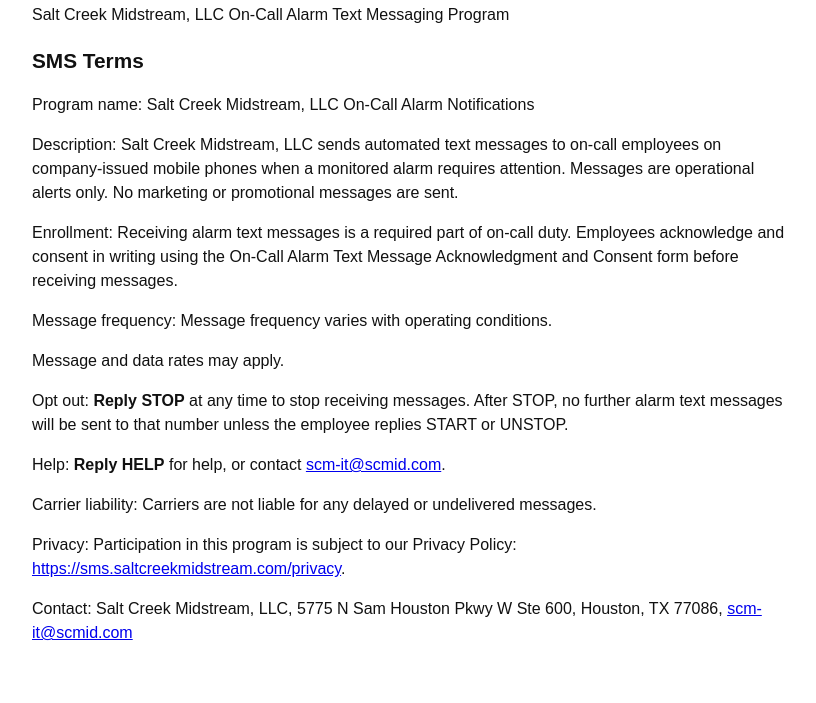
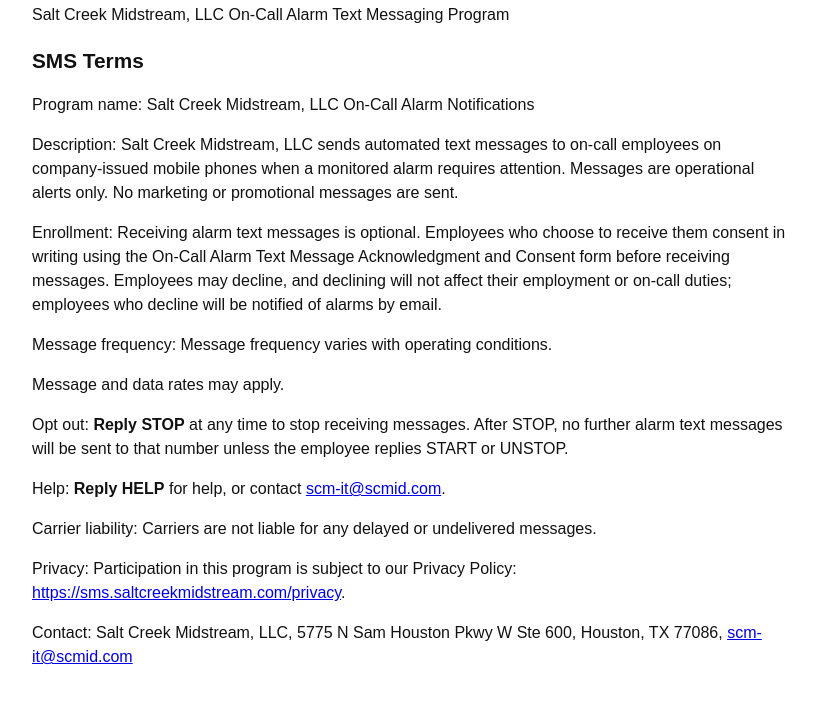
Before and after one commit to andrewconti-scm/sms-policies, a plain HTML site: page terms/index.html in a window 1280 px wide. Shown: the part 91-794 px from the top of the page, without its empty margins (228-1044 px from the left). Drawn offline with Linux system fonts and the light colour scheme.

Commit message:
Add files via upload

```diff
--- a/terms/index.html
+++ b/terms/index.html
@@ -12,7 +12,7 @@
 <h2>SMS Terms</h2>
 <p>Program name: Salt Creek Midstream, LLC On-Call Alarm Notifications</p>
 <p>Description: Salt Creek Midstream, LLC sends automated text messages to on-call employees on company-issued mobile phones when a monitored alarm requires attention. Messages are operational alerts only. No marketing or promotional messages are sent.</p>
-<p>Enrollment: Receiving alarm text messages is a required part of on-call duty. Employees acknowledge and consent in writing using the On-Call Alarm Text Message Acknowledgment and Consent form before receiving messages.</p>
+<p>Enrollment: Receiving alarm text messages is optional. Employees who choose to receive them consent in writing using the On-Call Alarm Text Message Acknowledgment and Consent form before receiving messages. Employees may decline, and declining will not affect their employment or on-call duties; employees who decline will be notified of alarms by email.</p>
 <p>Message frequency: Message frequency varies with operating conditions.</p>
 <p>Message and data rates may apply.</p>
 <p>Opt out: <strong>Reply STOP</strong> at any time to stop receiving messages. After STOP, no further alarm text messages will be sent to that number unless the employee replies START or UNSTOP.</p>
```
Also changed, not shown: consent-form.png.
